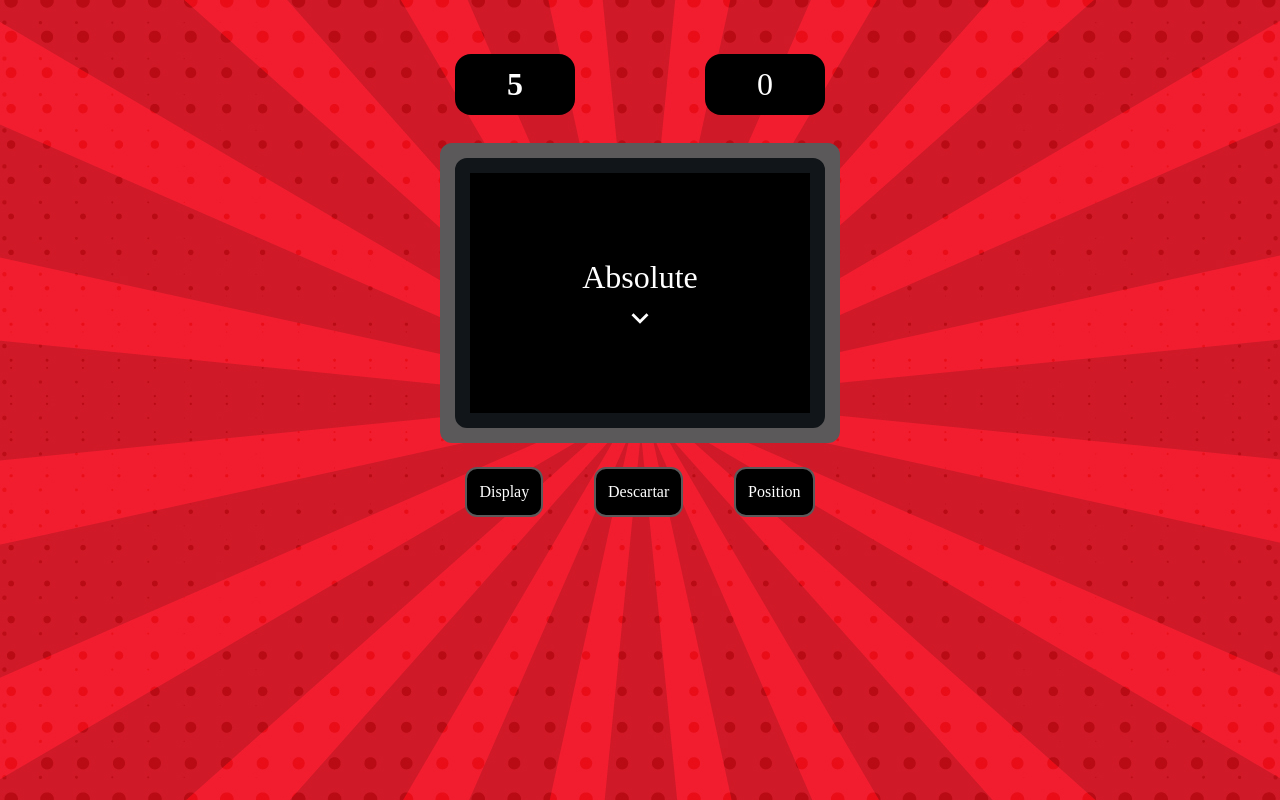
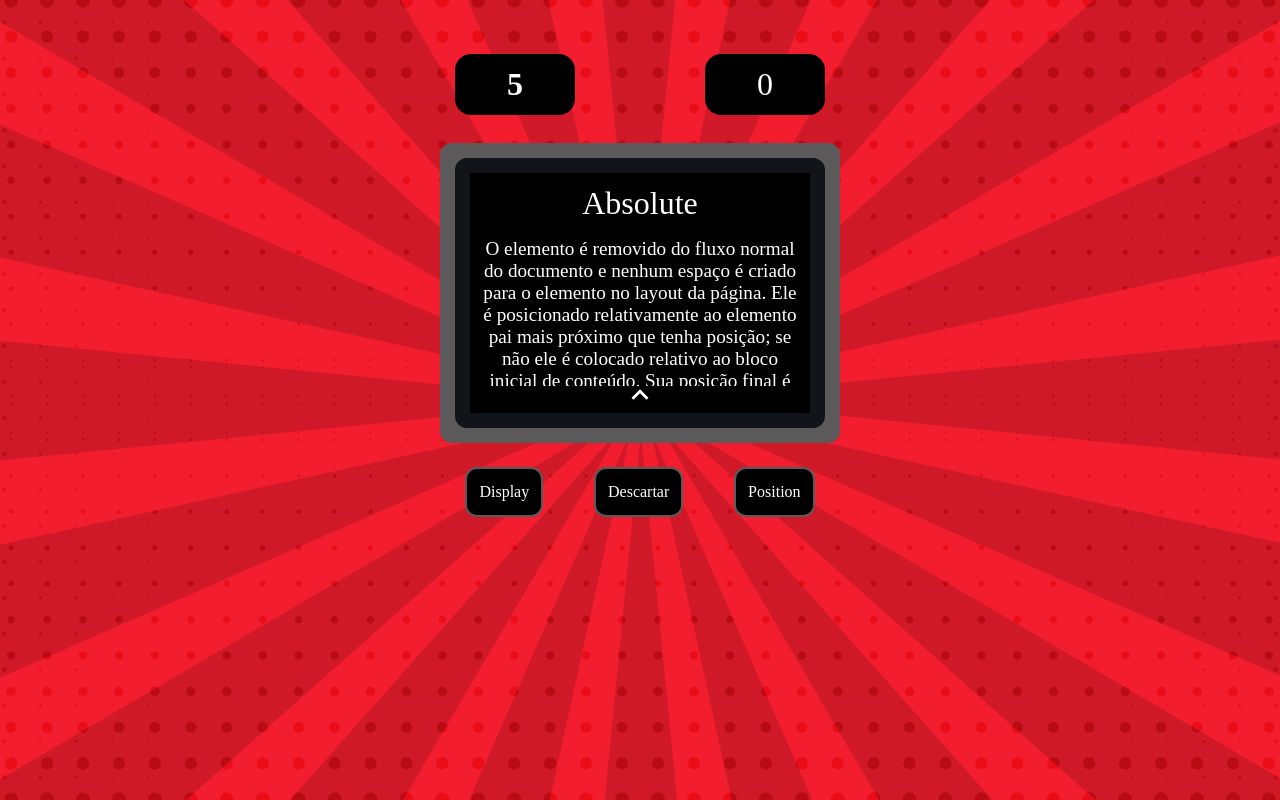
Before and after one commit to CRamos132/css-game, a Next.js app: page /game in a window 1280 px wide. Built offline with nearby package versions, Linux system fonts and the light colour scheme; a web font is replaced by a local one.

Commit message:
set the card default to show information

```diff
--- a/src/components/molecules/Card/index.jsx
+++ b/src/components/molecules/Card/index.jsx
@@ -24,7 +24,7 @@ export default function Card({
   fixedHeight,
   cursor
 }) {
-  const [hide, setHide] = useState(true)
+  const [hide, setHide] = useState(false)
 
   return (
     <CardContent
```
